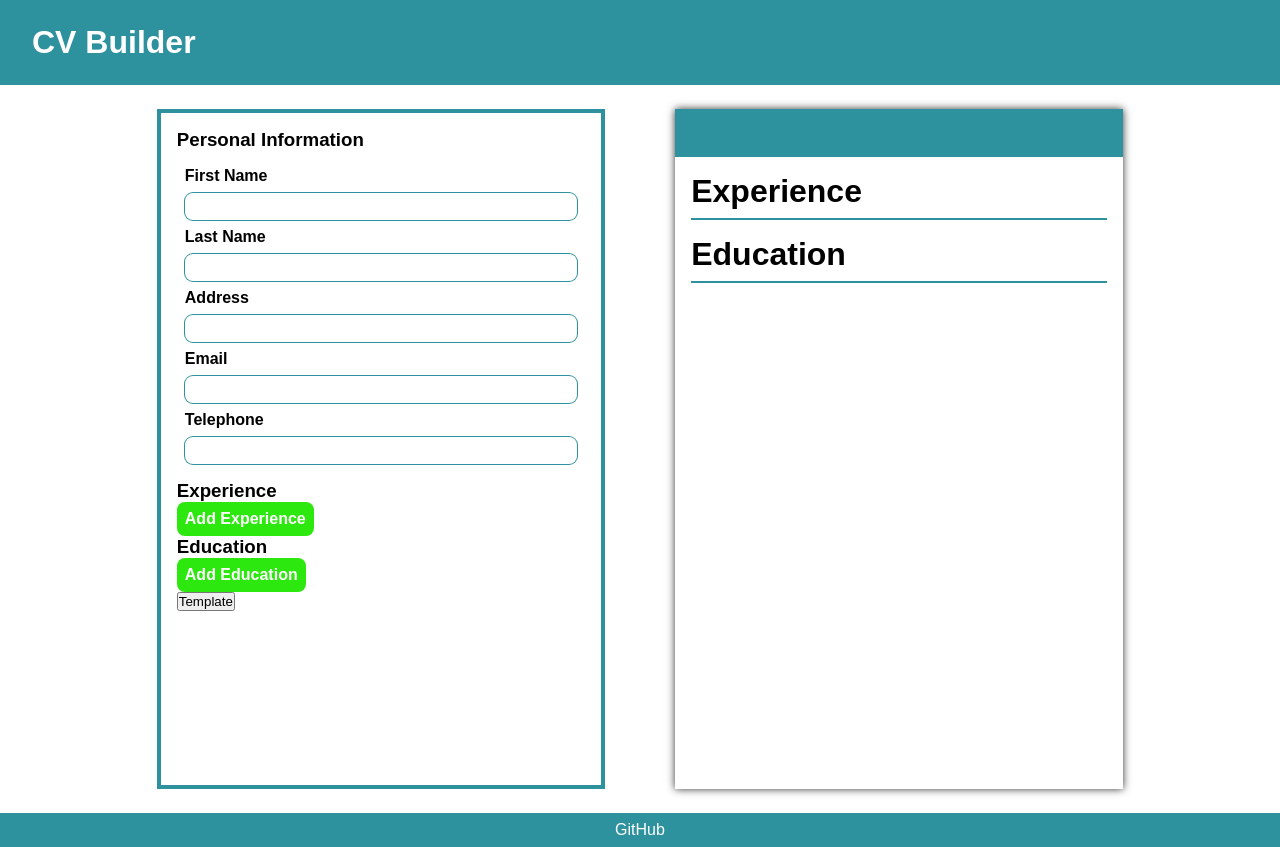
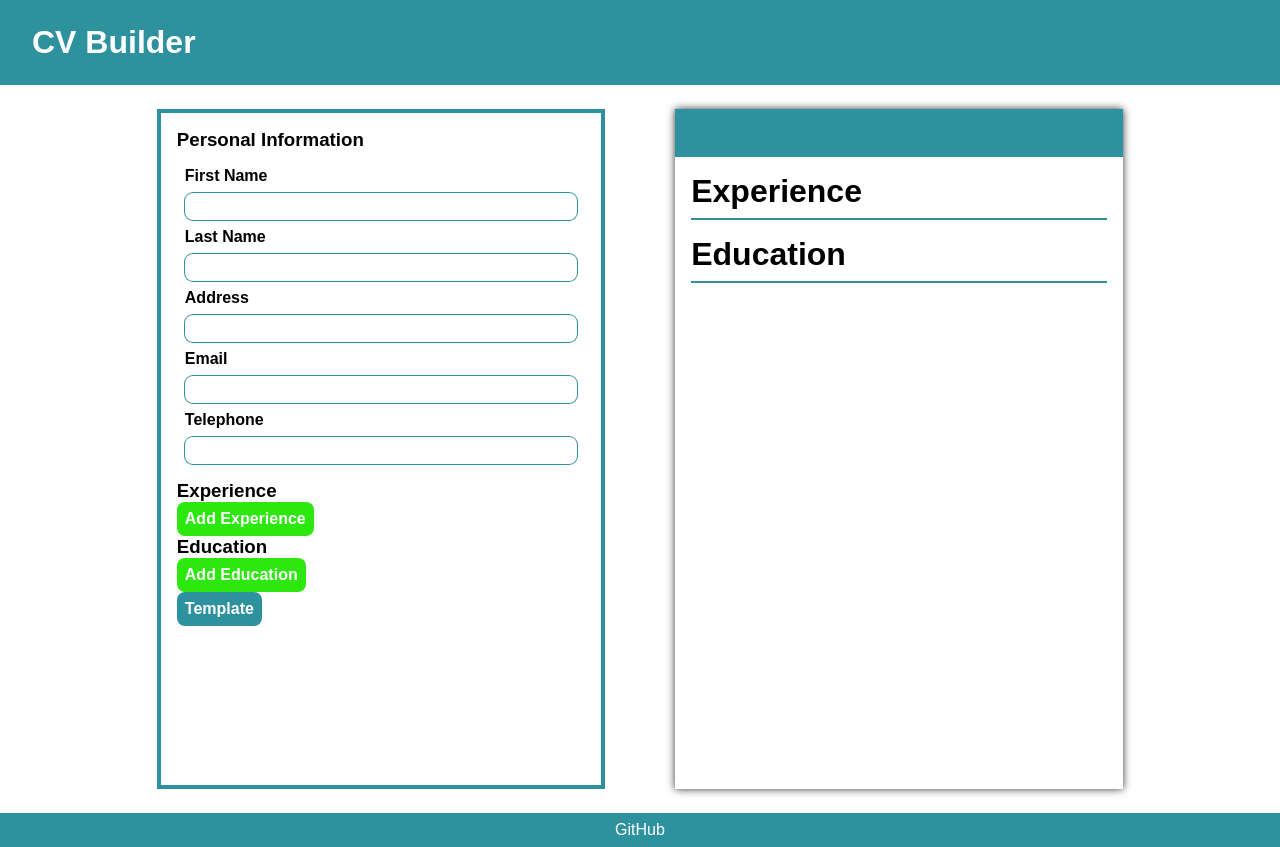
Before and after one commit to bkwong315/cv-application, a React app: page / in a window 1280 px wide. Built offline with nearby package versions, Linux system fonts and the light colour scheme; the HTML template or start-up script is replaced by a standard one.

Commit message:
Add button styling to template btn

```diff
--- a/src/App.scss
+++ b/src/App.scss
@@ -37,6 +37,12 @@ main {
     align-self: flex-start;
     top: 0;
   }
+
+  .template-btn {
+    @include button($primary-color, rgba(46, 145, 158, 0.8));
+
+    font-size: 1rem;
+  }
 }
 
 footer {
```
